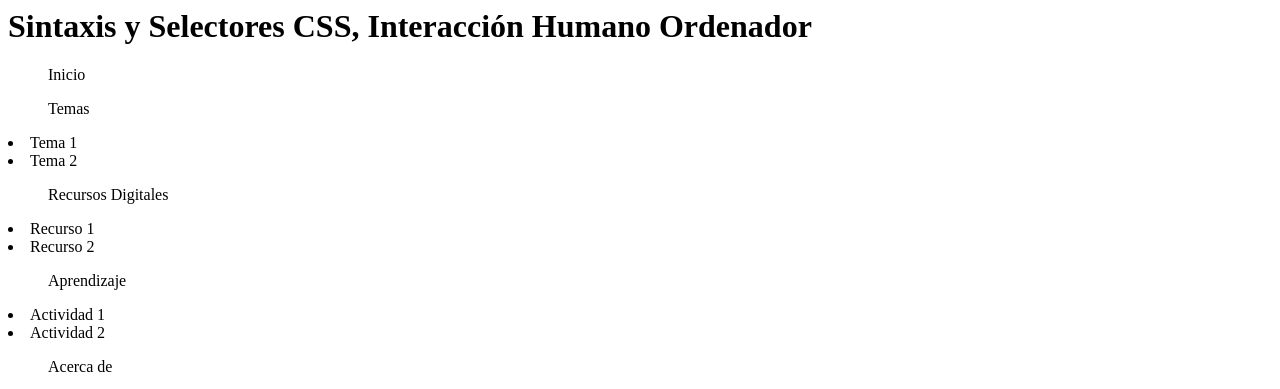
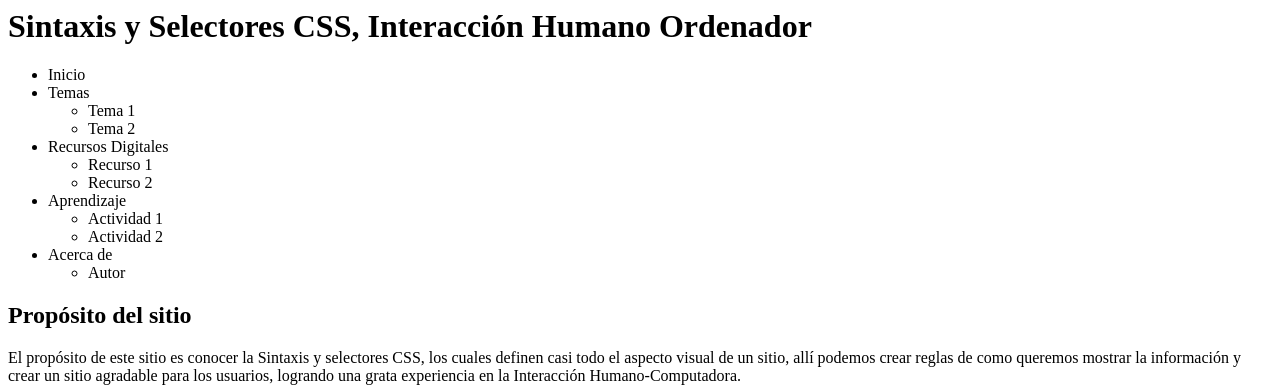
Before and after one commit to Paucaste01/DSW-PaulaCastro, a plain HTML site: page design.html in a window 1280 px wide. Shown: the top 389 px of the page. Drawn offline with Linux system fonts and the light colour scheme.

Commit message:
Update design.html

```diff
--- a/design.html
+++ b/design.html
@@ -3,18 +3,32 @@
         <h1>Sintaxis y Selectores CSS, Interacción Humano Ordenador</h1>
     </header>
     <nav>
-        <ul>Inicio</ul>
-        <ul>Temas</ul>
+        <ul>
+			<li>Inicio</li>
+			<li>Temas
+				<ul>
 					<li>Tema 1</li>
 					<li>Tema 2</li>
-        <ul>Recursos Digitales</ul>
+				</ul>
+			</li>
+			<li>Recursos Digitales
+				<ul>
 					<li>Recurso 1</li>
 					<li>Recurso 2</li>
-        <ul>Aprendizaje</ul>
+				</ul>
+			</li>
+			<li>Aprendizaje
+				<ul>
 					<li>Actividad 1</li>
-            <li>Actividad 2</li>
-        <ul>Acerca de</ul>
+					<li>Actividad 2
+				</ul>
+			</li>
+			<li>Acerca de
+				<ul>
 					<li>Autor</li>
+				</ul>
+			</li>
+		</ul>
     </nav>
     <section>
         <h2>Propósito del sitio</h2>
```
Lines whose indentation alone changed are shown as unchanged.
